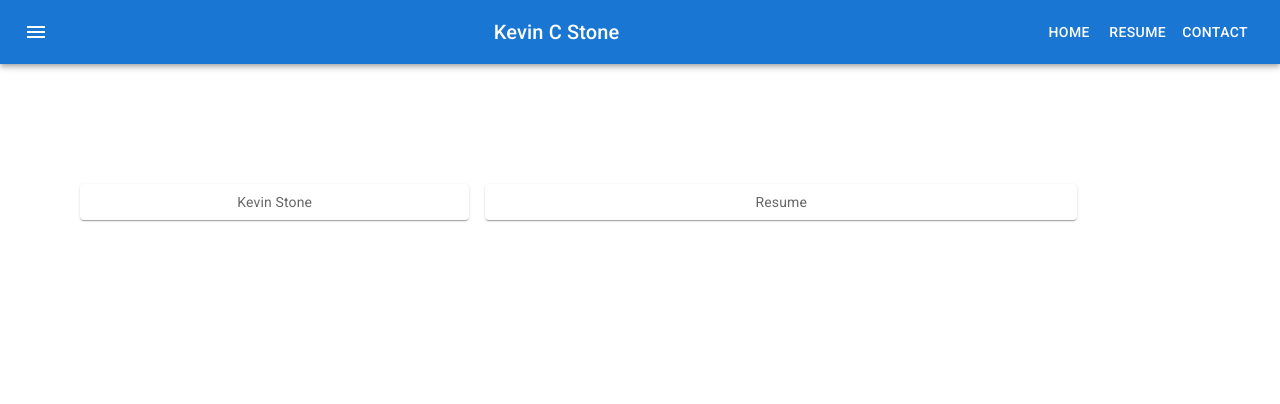
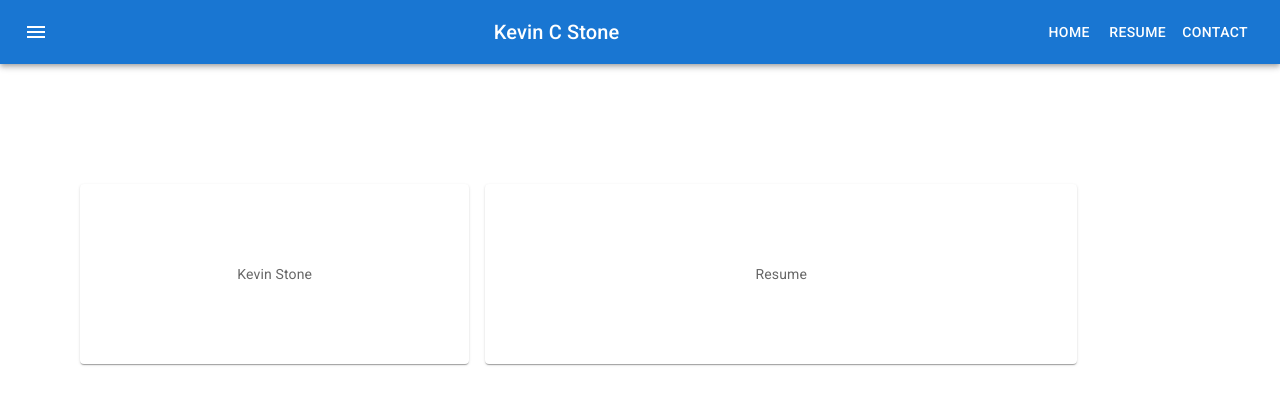
Before and after one commit to kevinseestone/resume-site-app, a React (Create React App) app: page / in a window 1280 px wide. Shown: the top 404 px of the page. Built offline with nearby package versions, Linux system fonts and the light colour scheme.

Commit message:
please work

```diff
--- a/src/MainCard.js
+++ b/src/MainCard.js
@@ -7,8 +7,8 @@ import Grid from '@mui/material/Grid';
 const Item = styled(Paper)(({ theme }) => ({
     backgroundColor: theme.palette.mode === 'dark' ? '#1A2027' : '#fff',
     ...theme.typography.body2,
-    padding: theme.spacing(1),
-    textAlign: 'center',
+    padding: theme.spacing(10),
+    textAlign: 'top',
     color: theme.palette.text.secondary,
   }));
 
```
